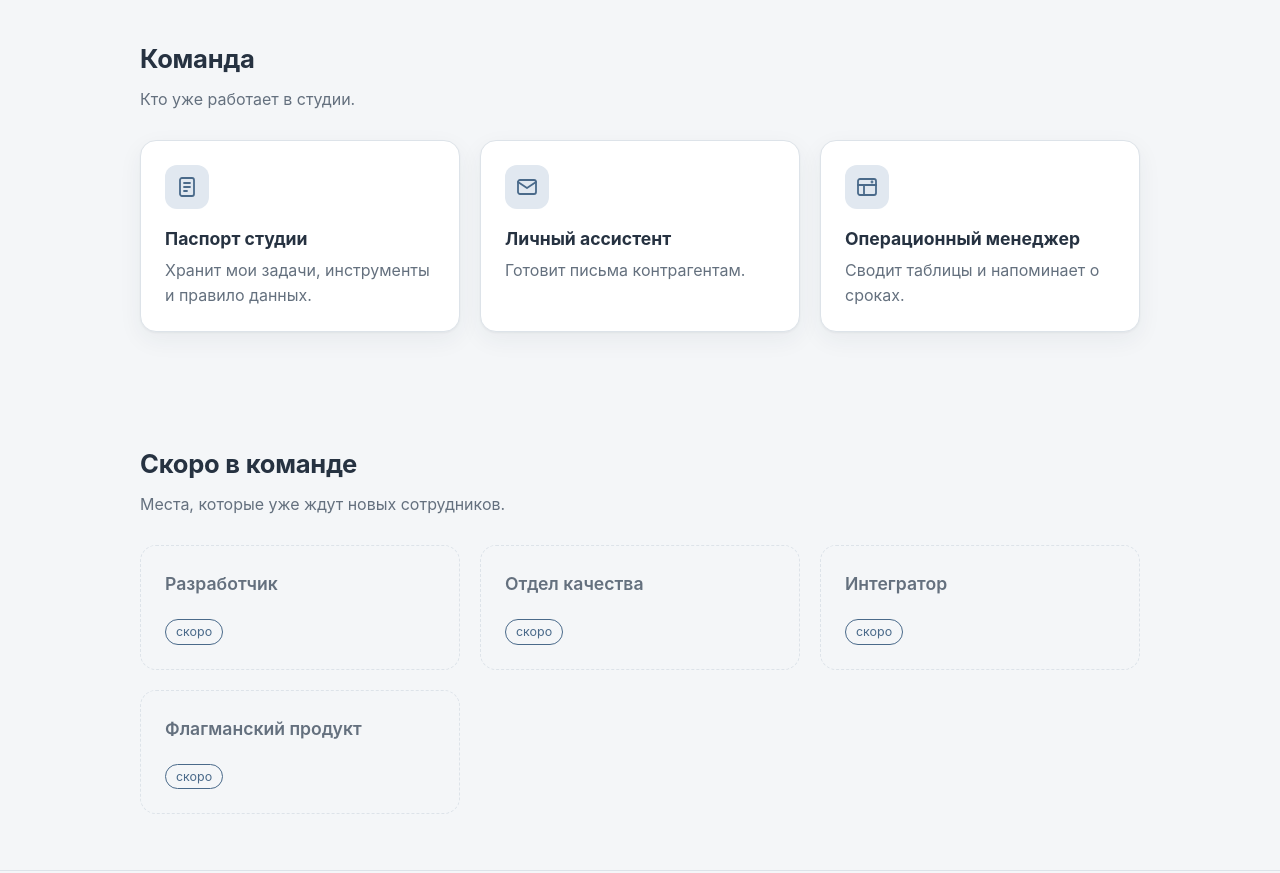
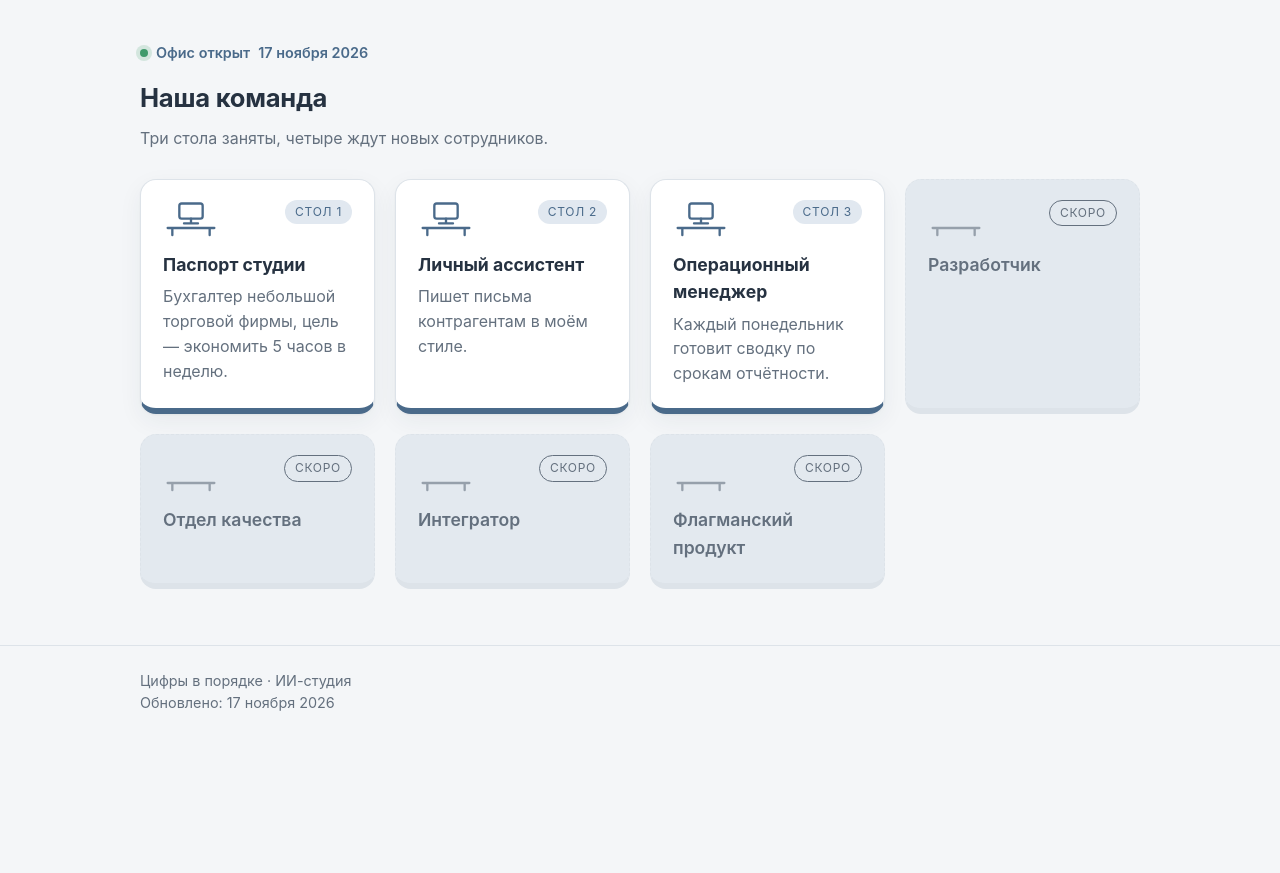
Before and after one commit to almas22029/vizitka, a plain HTML site: page index.html in a window 1280 px wide. Shown: the part 860-1733 px from the top of the page. After the commit the page ends 1607 px from the top, so only its background shows below. Drawn offline with Linux system fonts and the light colour scheme.

Commit message:
Офис открыт: список сотрудников
Co-Authored-By: Claude Opus 5.5 <noreply@anthropic.com>

```diff
--- a/index.html
+++ b/index.html
@@ -105,23 +105,53 @@
     color: var(--accent);
   }
 
-  .card.soon {
-    background: transparent;
+  /* Наша команда: карточки-столы */
+  .office-open {
+    display: inline-flex; align-items: center; gap: 8px;
+    margin: 0 0 14px;
+    font-size: .9rem; font-weight: 600;
+    color: var(--accent);
+  }
+  .office-open .dot {
+    width: 8px; height: 8px; border-radius: 50%;
+    background: #3f9a6b;
+    box-shadow: 0 0 0 4px rgba(63,154,107,.18);
+  }
+  .desks {
+    display: grid;
+    grid-template-columns: repeat(auto-fill, minmax(230px, 1fr));
+    gap: 20px;
+  }
+  .desk {
+    background: var(--surface);
+    border: 1px solid var(--border);
+    border-bottom: 6px solid var(--accent);
+    border-radius: 16px;
+    padding: 20px 22px 22px;
+    box-shadow: var(--shadow);
+  }
+  .desk-top {
+    display: flex; align-items: flex-start; justify-content: space-between;
+    margin-bottom: 14px;
+  }
+  .desk-art { width: 56px; height: auto; color: var(--accent); display: block; }
+  .desk-no, .soon-tag {
+    font-size: .75rem; letter-spacing: .06em; text-transform: uppercase;
+    border-radius: 999px; padding: 3px 10px;
+  }
+  .desk-no { color: var(--accent); background: var(--accent-soft); }
+  .desk h3 { margin: 0 0 6px; font-size: 1.1rem; }
+  .desk p { margin: 0; color: var(--muted); }
+
+  .desk.empty {
+    background: var(--bg-accent);
+    border: 1.5px dashed var(--border);
+    border-bottom: 6px solid var(--border);
     box-shadow: none;
-    border: 1.5px dashed var(--border);
-    display: flex; flex-direction: column; justify-content: space-between;
-    min-height: 120px;
   }
-  .card.soon h3 { color: var(--muted); font-weight: 600; }
-  .badge {
-    align-self: flex-start;
-    font-size: .78rem;
-    color: var(--accent);
-    border: 1px solid var(--accent);
-    border-radius: 999px;
-    padding: 2px 10px;
-    margin-top: 16px;
-  }
+  .desk.empty h3 { color: var(--muted); font-weight: 600; margin: 0; }
+  .desk.empty .desk-art { color: var(--muted); opacity: .6; }
+  .soon-tag { color: var(--muted); border: 1px solid var(--muted); }
 
   footer {
     border-top: 1px solid var(--border);
@@ -136,6 +166,12 @@
     .hero-art { flex-basis: auto; width: 120px; }
     section { padding: 40px 0; }
     .wrap { padding: 0 16px; }
+    .desks { grid-template-columns: 1fr 1fr; gap: 12px; }
+    .desk:not(.empty) { grid-column: 1 / -1; }
+    .desk.empty { padding: 14px 14px 16px; }
+    .desk.empty .desk-top { flex-direction: column; gap: 8px; margin-bottom: 10px; }
+    .desk.empty .desk-art { width: 44px; }
+    .desk.empty h3 { font-size: 1rem; }
   }
 </style>
 </head>
@@ -196,45 +232,64 @@
     </div>
   </section>
 
-  <section>
+  <section id="team">
     <div class="wrap">
-      <h2>Команда</h2>
-      <p class="section-note">Кто уже работает в студии.</p>
-      <div class="grid">
-        <article class="card">
-          <div class="icon" aria-hidden="true">
-            <svg viewBox="0 0 24 24" fill="none" stroke="currentColor" stroke-width="1.8" stroke-linecap="round" stroke-linejoin="round"><rect x="5" y="3" width="14" height="18" rx="2"/><path d="M9 8h6M9 12h6M9 16h3"/></svg>
+      <p class="office-open"><span class="dot" aria-hidden="true"></span>Офис открыт <time datetime="2026-11-17">17 ноября 2026</time></p>
+      <h2>Наша команда</h2>
+      <p class="section-note">Три стола заняты, четыре ждут новых сотрудников.</p>
+      <div class="desks">
+        <article class="desk">
+          <div class="desk-top">
+            <svg class="desk-art" viewBox="0 0 48 32" fill="none" stroke="currentColor" stroke-width="2" stroke-linecap="round" stroke-linejoin="round" aria-hidden="true"><rect x="14" y="3" width="20" height="13" rx="2"/><path d="M24 16v4M18 20h12M4 24h40M8 24v6M40 24v6"/></svg>
+            <span class="desk-no">Стол 1</span>
           </div>
           <h3>Паспорт студии</h3>
-          <p>Хранит мои задачи, инструменты и правило данных.</p>
+          <p>Бухгалтер небольшой торговой фирмы, цель — экономить 5 часов в неделю.</p>
         </article>
-        <article class="card">
-          <div class="icon" aria-hidden="true">
-            <svg viewBox="0 0 24 24" fill="none" stroke="currentColor" stroke-width="1.8" stroke-linecap="round" stroke-linejoin="round"><rect x="3" y="5" width="18" height="14" rx="2"/><path d="M3 7l9 6 9-6"/></svg>
+        <article class="desk">
+          <div class="desk-top">
+            <svg class="desk-art" viewBox="0 0 48 32" fill="none" stroke="currentColor" stroke-width="2" stroke-linecap="round" stroke-linejoin="round" aria-hidden="true"><rect x="14" y="3" width="20" height="13" rx="2"/><path d="M24 16v4M18 20h12M4 24h40M8 24v6M40 24v6"/></svg>
+            <span class="desk-no">Стол 2</span>
           </div>
           <h3>Личный ассистент</h3>
-          <p>Готовит письма контрагентам.</p>
+          <p>Пишет письма контрагентам в моём стиле.</p>
         </article>
-        <article class="card">
-          <div class="icon" aria-hidden="true">
-            <svg viewBox="0 0 24 24" fill="none" stroke="currentColor" stroke-width="1.8" stroke-linecap="round" stroke-linejoin="round"><rect x="3" y="4" width="18" height="16" rx="2"/><path d="M3 10h18M9 10v10"/><circle cx="17" cy="7" r="0.5"/></svg>
+        <article class="desk">
+          <div class="desk-top">
+            <svg class="desk-art" viewBox="0 0 48 32" fill="none" stroke="currentColor" stroke-width="2" stroke-linecap="round" stroke-linejoin="round" aria-hidden="true"><rect x="14" y="3" width="20" height="13" rx="2"/><path d="M24 16v4M18 20h12M4 24h40M8 24v6M40 24v6"/></svg>
+            <span class="desk-no">Стол 3</span>
           </div>
           <h3>Операционный менеджер</h3>
-          <p>Сводит таблицы и напоминает о сроках.</p>
+          <p>Каждый понедельник готовит сводку по срокам отчётности.</p>
         </article>
-      </div>
-    </div>
-  </section>
-
-  <section>
-    <div class="wrap">
-      <h2>Скоро в команде</h2>
-      <p class="section-note">Места, которые уже ждут новых сотрудников.</p>
-      <div class="grid">
-        <div class="card soon"><h3>Разработчик</h3><span class="badge">скоро</span></div>
-        <div class="card soon"><h3>Отдел качества</h3><span class="badge">скоро</span></div>
-        <div class="card soon"><h3>Интегратор</h3><span class="badge">скоро</span></div>
-        <div class="card soon"><h3>Флагманский продукт</h3><span class="badge">скоро</span></div>
+        <article class="desk empty">
+          <div class="desk-top">
+            <svg class="desk-art" viewBox="0 0 48 32" fill="none" stroke="currentColor" stroke-width="2" stroke-linecap="round" stroke-linejoin="round" aria-hidden="true"><path d="M4 24h40M8 24v6M40 24v6"/></svg>
+            <span class="soon-tag">Скоро</span>
+          </div>
+          <h3>Разработчик</h3>
+        </article>
+        <article class="desk empty">
+          <div class="desk-top">
+            <svg class="desk-art" viewBox="0 0 48 32" fill="none" stroke="currentColor" stroke-width="2" stroke-linecap="round" stroke-linejoin="round" aria-hidden="true"><path d="M4 24h40M8 24v6M40 24v6"/></svg>
+            <span class="soon-tag">Скоро</span>
+          </div>
+          <h3>Отдел качества</h3>
+        </article>
+        <article class="desk empty">
+          <div class="desk-top">
+            <svg class="desk-art" viewBox="0 0 48 32" fill="none" stroke="currentColor" stroke-width="2" stroke-linecap="round" stroke-linejoin="round" aria-hidden="true"><path d="M4 24h40M8 24v6M40 24v6"/></svg>
+            <span class="soon-tag">Скоро</span>
+          </div>
+          <h3>Интегратор</h3>
+        </article>
+        <article class="desk empty">
+          <div class="desk-top">
+            <svg class="desk-art" viewBox="0 0 48 32" fill="none" stroke="currentColor" stroke-width="2" stroke-linecap="round" stroke-linejoin="round" aria-hidden="true"><path d="M4 24h40M8 24v6M40 24v6"/></svg>
+            <span class="soon-tag">Скоро</span>
+          </div>
+          <h3>Флагманский продукт</h3>
+        </article>
       </div>
     </div>
   </section>
```
